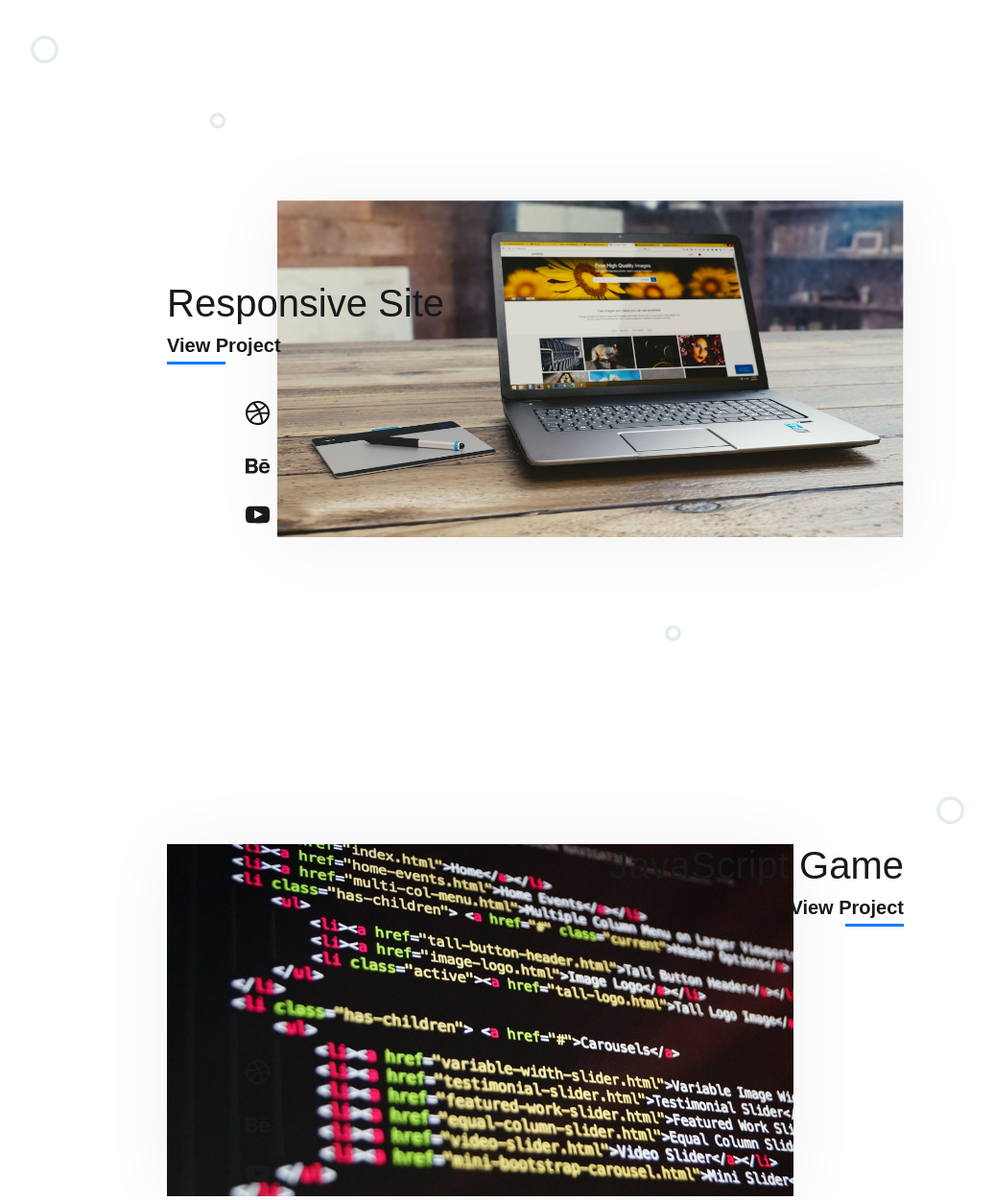
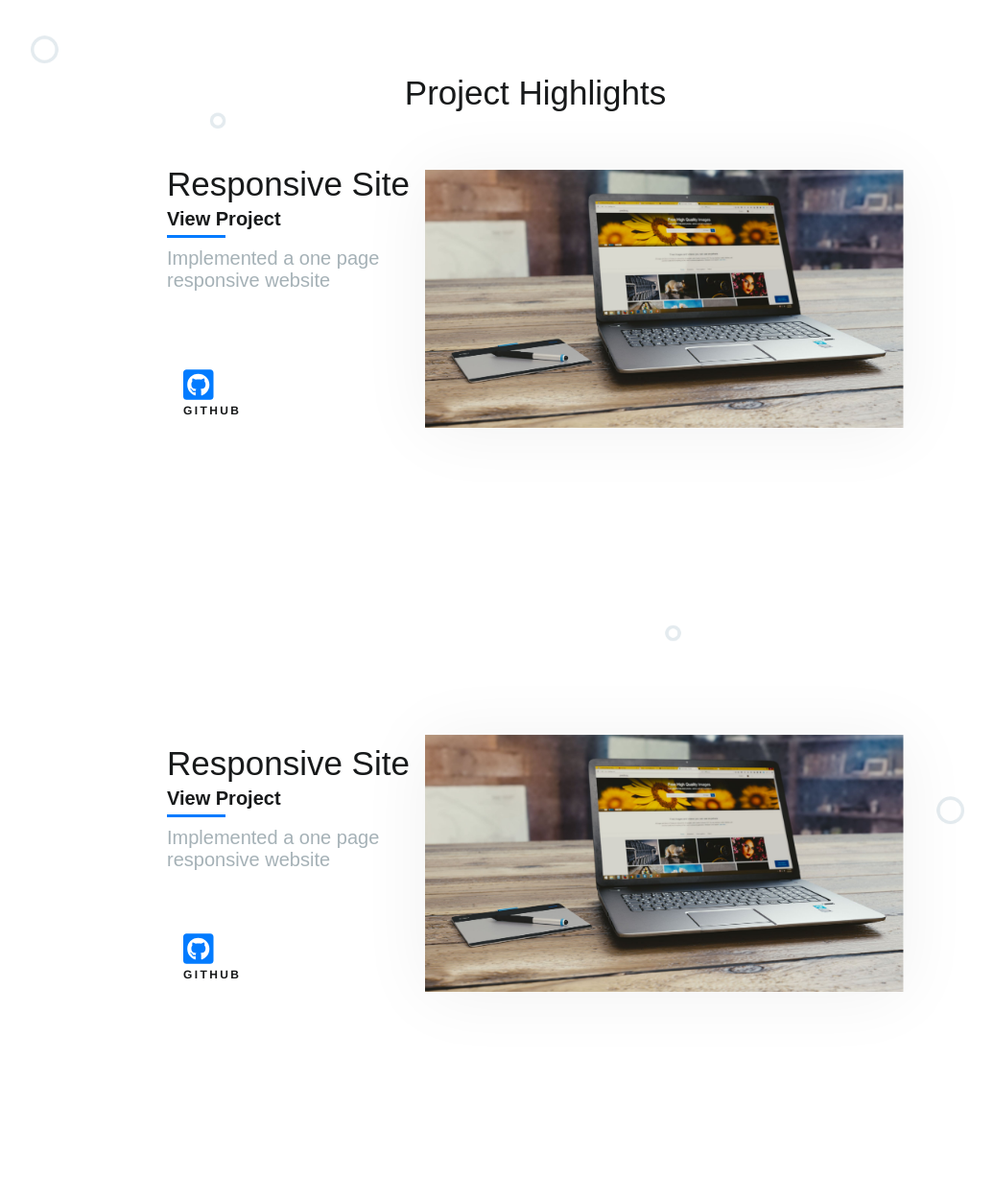
Before and after one commit to aschrad2/aschrad2, a plain HTML site: page index.html in a window 1280 px wide. Shown: the part 1135-2386 px from the top of the page at 96% size, without its empty margins (82-1118 px from the left). Drawn offline with Linux system fonts and the light colour scheme.

Commit message:
Changed formatting of the projects, and skills

```diff
--- a/index.html
+++ b/index.html
@@ -7,10 +7,6 @@
 	<link rel="stylesheet" type="text/css" href="main.css">
     <link rel="stylesheet" href="https://use.fontawesome.com/releases/v5.1.0/css/all.css" integrity="sha384-lKuwvrZot6UHsBSfcMvOkWwlCMgc0TaWr+30HWe3a4ltaBwTZhyTEggF5tJv8tbt" crossorigin="anonymous">
     <script defer src="https://use.fontawesome.com/releases/v5.1.0/js/all.js" integrity="sha384-3LK/3kTpDE/Pkp8gTNp2gR/2gOiwQ6QaO7Td0zV76UFJVhqLl4Vl3KL1We6q6wR9" crossorigin="anonymous"></script>
-
-
-
-
 </head>
 <body>
 	<div class="nav">
@@ -46,37 +42,31 @@
                 <div>
                 <h2 class="mb2">Contact</h2>
                     <div class="clearfix">
-                    <a href="https://www.linkedin.com/in/jbrikman" target="_blank" class="col dark-grey width-120">
+                    <a href="https://www.linkedin.com/in/jbrikman" target="_blank" class="button button-transparent py2 h6 nav-button caps col dark-grey width-120">
                         <i class="fab fa-linkedin valign-middle"></i>
                         <span class="h5 header-font">LinkedIn</span>
                     </a> <br>
-                    <a href="https://www.facebook.com/austin.schrader.52" target="_blank" class="col dark-grey width-120">
+                    <a href="https://www.facebook.com/austin.schrader.52" target="_blank" class="button button-transparent py2 h6 nav-button caps col dark-grey width-120">
                         <i class="fab fa-facebook valign-middle"></i>
                         <span class="h5 header-font">Facebook</span>
                         </a> <br>
-                    <a href="https://github.com/aschrad2/" target="_blank" class="col dark-grey width-120">
+                    <a href="https://github.com/aschrad2/" target="_blank" class="button button-transparent py2 h6 nav-button caps col dark-grey width-120">
                         <i class="fab fa-github-square valign-middle"></i>
                         <span class="h5 header-font">Github</span>
                         </a> <br>
-                    <a href="mailto:austin.jschrader@gmail.com" target="_blank" class="col dark-grey width-120">
+                    <a href="mailto:austin.jschrader@gmail.com" target="_blank" class="button button-transparent py2 h6 nav-button caps col dark-grey width-120">
                         <i class="fas fa-envelope-square valign-middle"></i>
                         <span class="h5 header-font">Email</span>
                         </a> <br>
                     </div>
                 </div>
-
-
             </div>
-
         	<div class="landingR">
 				<img src="images/Face_image.png" alt="Austin Schrader" width="300px;" class="faceimg">
 			</div>
         </div>
 		<img src="images/Scroll.png" alt="scroll down" class="scroll">
     </div>
-
-
-
 
 	<div class="skills">
 		<h2>Main Skills</h2>
@@ -92,31 +82,36 @@
 	</div>
 
 	<div class="work clearfix">
+        <h2 class="project-head">Project Highlights</h2>
 		<div class="workText">
-			<h1>Responsive Site</h1>
+			<h2 class="project-title">Responsive Site</h2>
 			<a href="#"><h5>View Project</h5></a>
 			<div class="underline"></div>
+            <p>Implemented a one page <br> responsive website</p>
 		</div>
 		<ul>
-            <li><a href="#"><img src="images/Dribbble_Black.png" alt="dribbble icon"></a></li>
-			<li><a href="#"><img src="images/Be_Black.png" alt="behance icon"></a></li>
-			<li><a href="#"><img src="images/Youtube_Black.png" alt="youtube icon"></a></li>
+            <a href="https://github.com/aschrad2/" target="_blank" class="button button-transparent py2 h6 nav-button caps col dark-grey width-120">
+            <i class="fab fa-github-square valign-middle"></i>
+            <span class="h5 header-font">Github</span>
+            </a> <br>
 		</ul>
 		<img src="images/Project_01.png" alt="project image" class="workImg">
 	</div>
 
 	<div class="work2 clearfix">
 		<div class="workText">
-			<h1>JavaScript Game</h1>
+			<h2 class="project-title">Responsive Site</h2>
 			<a href="#"><h5>View Project</h5></a>
 			<div class="underline"></div>
+            <p>Implemented a one page <br> responsive website</p>
 		</div>
 		<ul>
-			<li><a href="#"><img src="images/Dribbble_Black.png" alt="dribbble icon"></a></li>
-			<li><a href="#"><img src="images/Be_Black.png" alt="behance icon"></a></li>
-			<li><a href="#"><img src="images/Youtube_Black.png" alt="youtube icon"></a></li>
+            <a href="https://github.com/aschrad2/" target="_blank" class="button button-transparent py2 h6 nav-button caps col dark-grey width-120">
+            <i class="fab fa-github-square valign-middle"></i>
+            <span class="h5 header-font">Github</span>
+            </a> <br>
 		</ul>
-		<img src="images/Project_02.png" alt="project image" class="workImg">
+		<img src="images/Project_01.png" alt="project image" class="workImg">
 	</div>
 
 	<div class="footer">
--- a/main.css
+++ b/main.css
@@ -141,10 +141,6 @@ button, .button {
     vertical-align: middle;
     -webkit-appearance: none;
 }
-.list-reset
-
-
-
 
 
 /*-------- Landing --------*/
@@ -166,7 +162,7 @@ ul {
 }
 .scroll {
 	position: absolute;
-	bottom: 150px;
+	bottom: 120px;
 	left: 0;
 	right: 0;
 	margin: auto;
@@ -235,6 +231,8 @@ a {
 .skills {
 	text-align: center;
 	margin-bottom: 20em;
+    margin-top: -100px;
+    margin-bottom: 80px;
 }
 .skills p {
 	margin-bottom: 30px;
@@ -245,6 +243,16 @@ a {
 }
 
 /*------- Work 01 --------*/
+.project-head {
+    text-align: center;
+    margin-bottom: 60px;
+}
+.project-title {
+    text-align: left;
+    float: left;
+    margin-bottom: 5px;
+}
+
 .work {
 	width: 100%;
 	position: relative;
@@ -262,7 +270,7 @@ a {
 	margin-top: 5px;
 }
 .work > .workImg {
-	width: 85%;
+	width: 65%;
 	float: right;
 	-webkit-box-shadow: 0px 3px 70px 0px rgba(23,30,36,0.06);
 	-moz-box-shadow: 0px 3px 70px 0px rgba(23,30,36,0.06);
@@ -286,8 +294,6 @@ a {
 .work2 > .workText {
 	position: absolute;
 	top: 85;
-	right: 0;
-	text-align: right;
 }
 .work2 > .workText > .underline {
 	display: block;
@@ -295,11 +301,10 @@ a {
 	height: 3px;
 	width: 61px;
 	margin-top: 5px;
-	float: right;
 }
 .work2 > .workImg {
-	width: 85%;
-	float: left;
+	width: 65%;
+	float: right;
 	-webkit-box-shadow: 0px 3px 70px 0px rgba(23,30,36,0.06);
 	-moz-box-shadow: 0px 3px 70px 0px rgba(23,30,36,0.06);
 	box-shadow: 0px 3px 70px 0px rgba(23,30,36,0.06);
```
